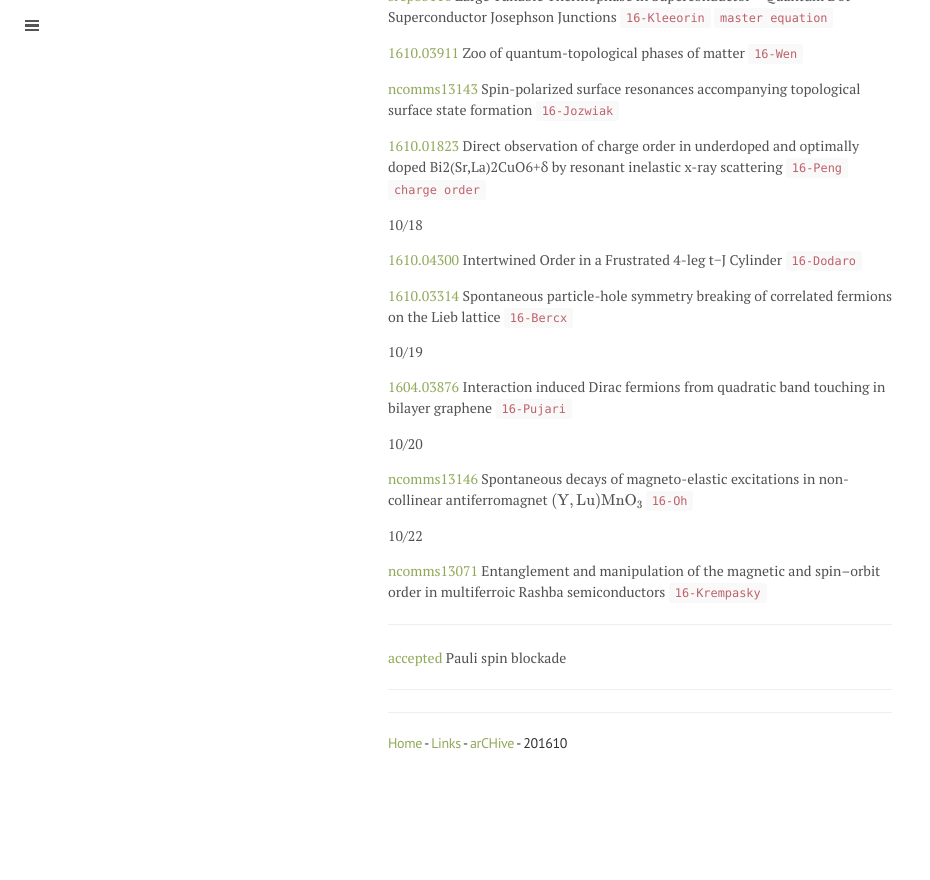
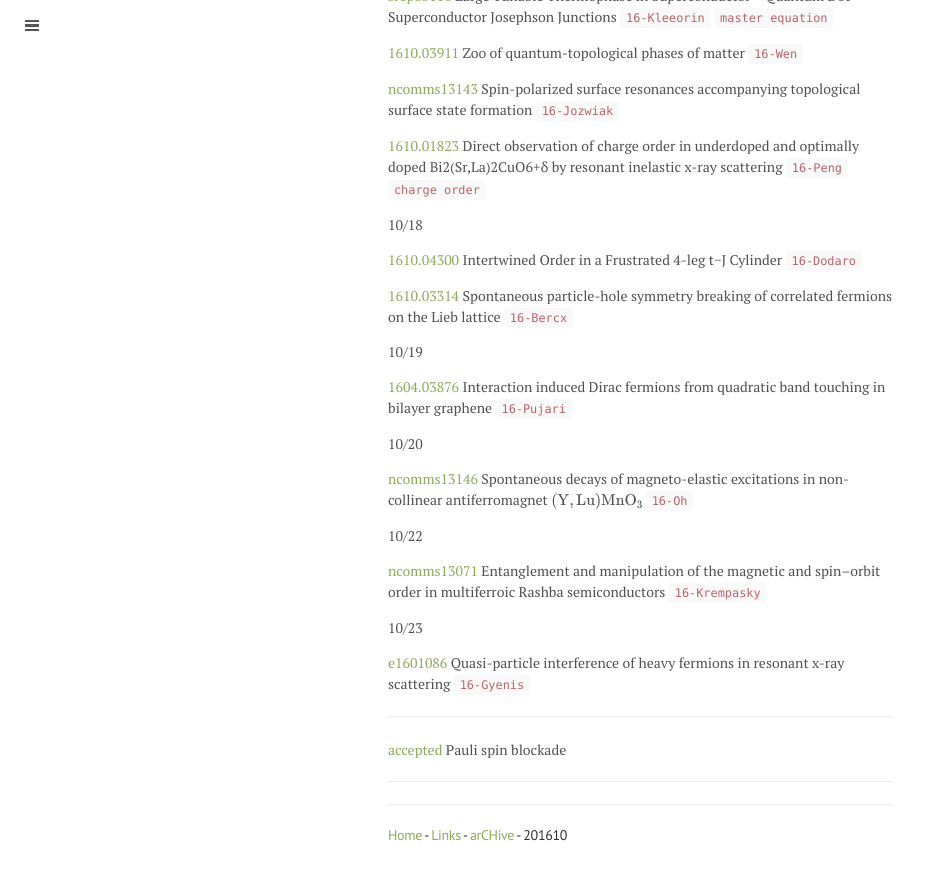
Before and after one commit to qkrwlsghdcjsworlt/work, a Jekyll site: the page built from 201610.md, in a window 1280 px wide and 900 px high, scrolled down 2116 px. Shown: the top 880 px of the window, without its empty margins (0-930 px from the left). Built offline with Jekyll 4.4.1, drawn with Linux system fonts in a browser that asks for light colours; formulas are drawn with MathJax 3; before the commit the page ends 2924 px from its top, so only the background shows below that.

Commit message:
“update”

```diff
--- a/201610.md
+++ b/201610.md
@@ -127,6 +127,11 @@ title: 201610
 
 [ncomms13071](http://www.nature.com/articles/ncomms13071) Entanglement and manipulation of the magnetic and spin–orbit order in multiferroic Rashba semiconductors `16-Krempasky`
 
+10/23
+
+[e1601086](http://advances.sciencemag.org/content/2/10/e1601086.full) Quasi-particle interference of heavy fermions in resonant x-ray scattering `16-Gyenis`
+
+
 
 
 ---
```
